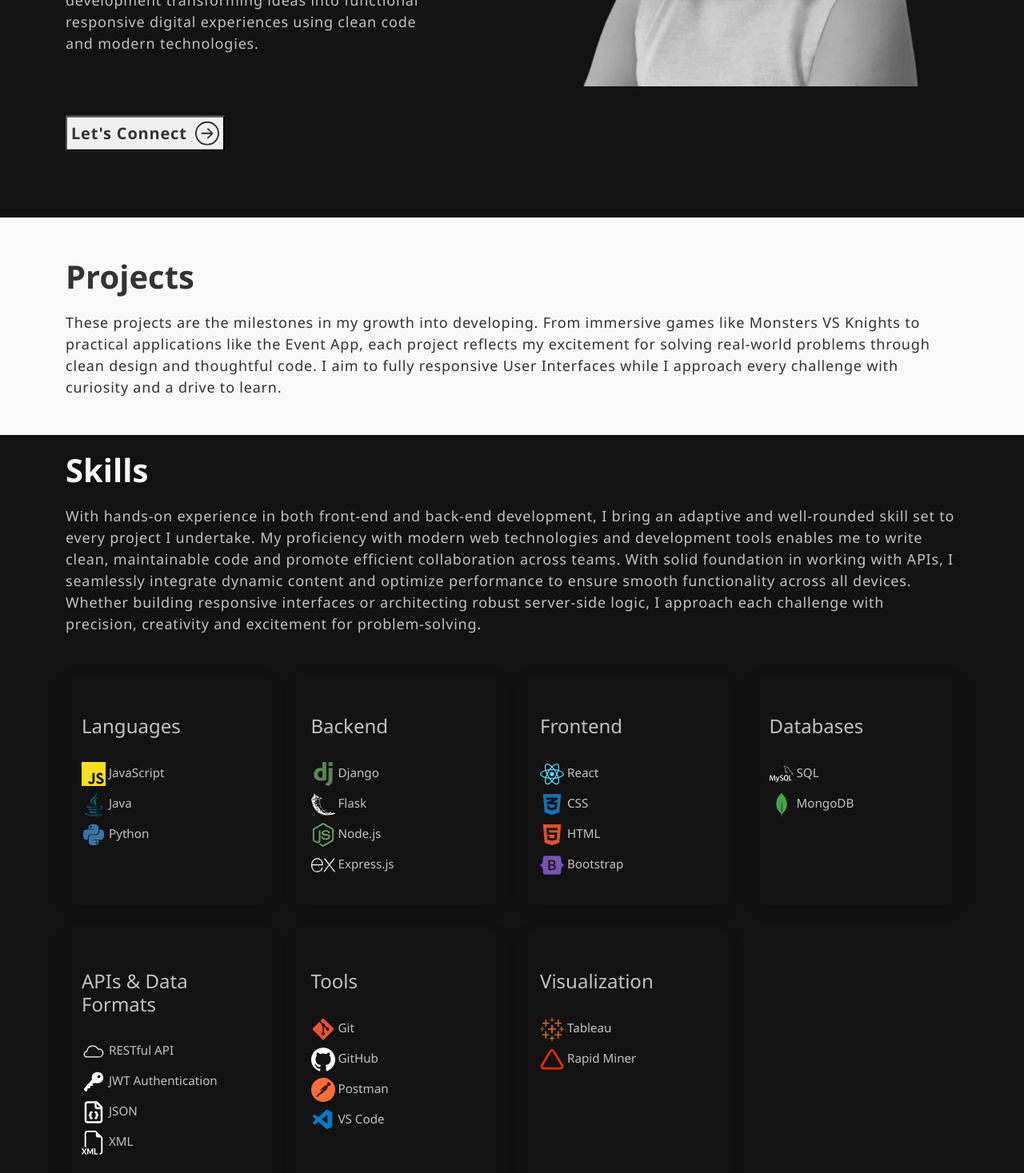
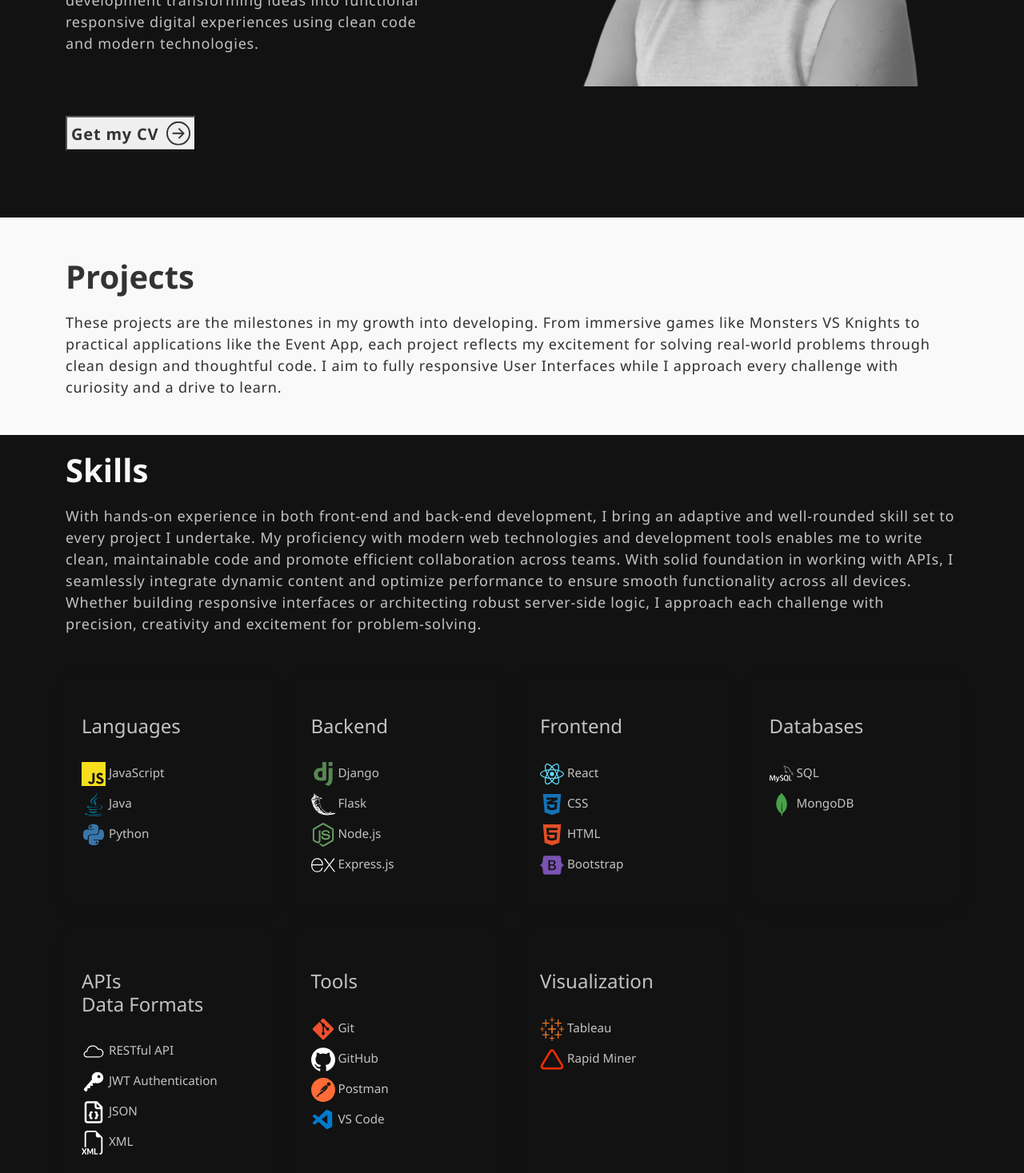
Before and after one commit to AngelikiMt/myPortfolio, a React (Vite) app: page / in a window 1280 px wide. Shown: the part 716-2183 px from the top of the page at 80% size. Built offline with nearby package versions, Linux system fonts and the light colour scheme.

Commit message:
adding cv link, format editing

```diff
--- a/src/components/Banner.css
+++ b/src/components/Banner.css
@@ -31,7 +31,14 @@
     width: 100%;
 }
 
+.cv-button {
+    text-decoration: none;
+    cursor: pointer;
+}
+
 .banner button {
+    text-decoration: none;
+    cursor: pointer;
     color: #333;
     padding: 5px 5px;
     font-weight: 700;
--- a/src/components/Banner.jsx
+++ b/src/components/Banner.jsx
@@ -2,6 +2,7 @@ import { Container, Row, Col } from "react-bootstrap";
 import { BsArrowRightCircle } from "react-icons/bs";
 import myPhoto from '../assets/myPhoto.png';
 import '../components/Banner.css';
+import myCV from '/src/assets/CV-Angeliki_Matta.pdf';
 
 const Banner = () => {
 
@@ -13,7 +14,9 @@ const Banner = () => {
                     <span className="tagline">Welcome to my portfolio</span>
                     <h1>Hi, I am Angeliki <br/> Software Developer</h1>
                     <p>I am currently pursuing an MSc in Enterprice Software Systems Development. My professional journey has taken me to a Web Development internship, freelance Web Development work and a wide range of personal projects and online courses that supported built my strong programming fundamentals.<br/><br/>I specialize in both frontend and backend development transforming ideas into functional responsive digital experiences using clean code and modern technologies.</p>
-                    <button onClick={() => console.log('connect')}>Let's Connect <BsArrowRightCircle size={30}></BsArrowRightCircle></button>
+                    <a href={myCV} download target="_blank" rel="noopener noreferrer" className="cv-button">
+                        <button>Get my CV <BsArrowRightCircle size={30}></BsArrowRightCircle></button>
+                    </a>
                     </Col>
                     <Col xs={12} md={6} xl={5}>
                         <img src={myPhoto} alt="Photo of Me" />
--- a/src/components/ProjectCart.jsx
+++ b/src/components/ProjectCart.jsx
@@ -1,4 +1,3 @@
-import { Col } from "react-bootstrap";
 import '../components/Projects.css'
 
 const ProjectCart = ({ title, description, imgUrl }) => {
--- a/src/components/Skills.jsx
+++ b/src/components/Skills.jsx
@@ -54,7 +54,7 @@ const Skills = () => {
                                 </ul>
                             </div>
                             <div className="skills-category">
-                                <h3>APIs & Data Formats</h3>
+                                <h3>APIs <br/> Data Formats</h3>
                                 <ul>
                                     <li><CiCloudOn color="#fff" size={30} /> RESTful API</li>
                                     <li><IoKey  color="#fff" size={30} /> JWT Authentication</li>
```
Also changed, not shown: src/components/Navbar.jsx (+2 -5 lines), 1 other file (tests, documents, lock files or other folders). Lines whose indentation alone changed are shown as unchanged.
